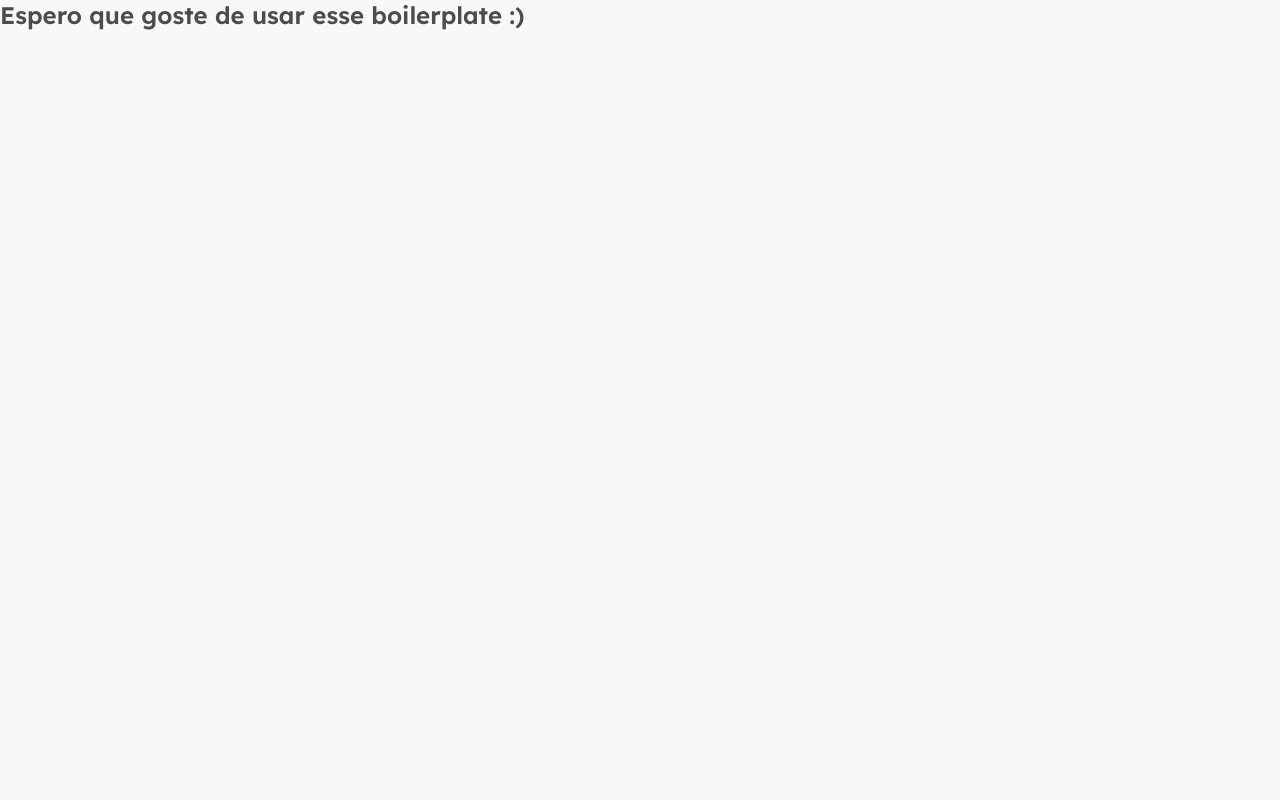
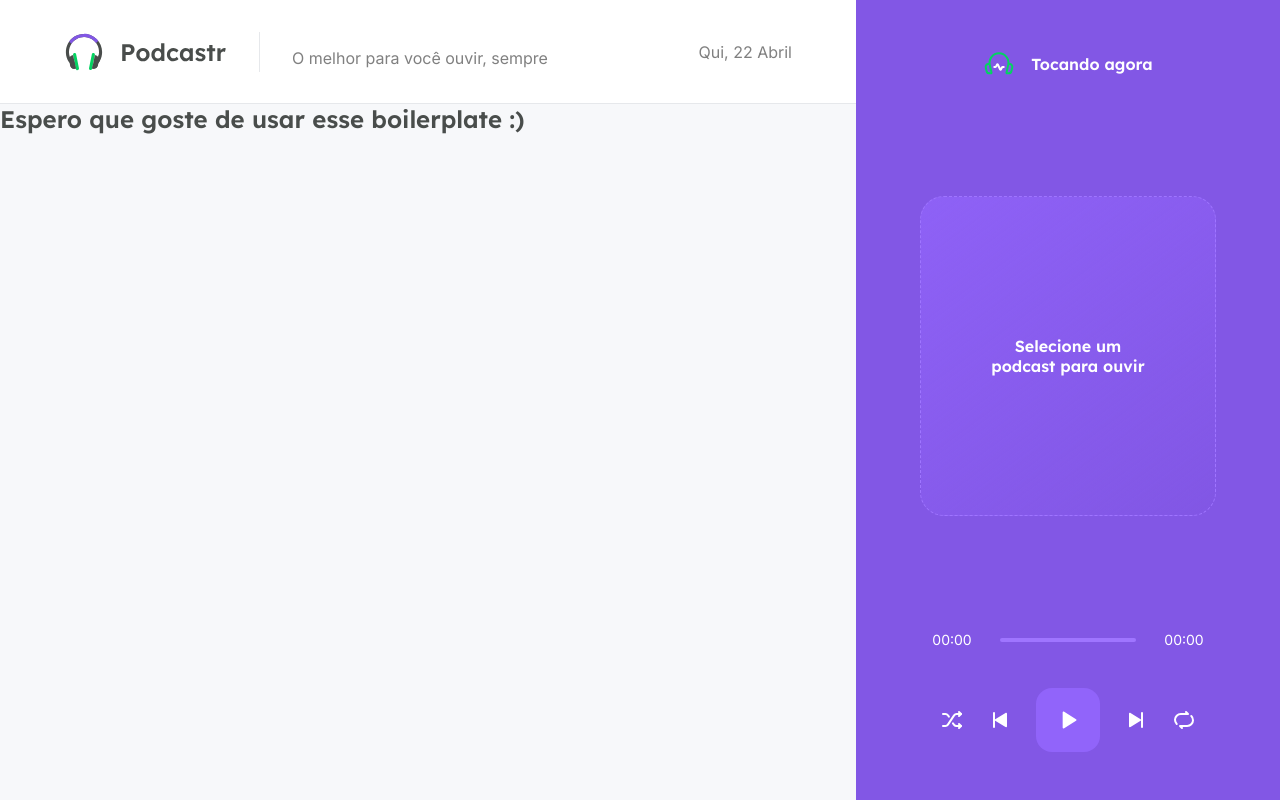
Before and after one commit to anddersonrds/podcastr, a Next.js app: page / in a window 1280 px wide. Built offline with nearby package versions, Linux system fonts and the light colour scheme.

Commit message:
Add GlobalWarpper

```diff
--- a/src/pages/_app.tsx
+++ b/src/pages/_app.tsx
@@ -2,25 +2,31 @@ import { AppProps } from 'next/app'
 import { ThemeProvider } from 'styled-components'
 import Head from 'next/head'
 
-import GlobalStyles from 'styles/global'
+import GlobalStyles, { Wrapper } from 'styles/global'
 import theme from 'styles/theme'
+
+import Header from 'components/Header'
+import Player from 'components/Player'
 
 function App({ Component, pageProps }: AppProps) {
   return (
     <ThemeProvider theme={theme}>
       <Head>
-        <title>AnddersonRds - Boilerplate v2.0</title>
-        <link rel="shortcut icon" href="/img/favicon.ico" />
-        <link rel="apple-touch-icon" href="/img/favicon.ico" />
+        <title>Podcastr</title>
+        <link rel="shortcut icon" href="img/playing.svg" />
+        <link rel="apple-touch-icon" href="img/playing.svg" />
         <link rel="manifest" href="/manifest.json" />
         <meta name="theme-color" content="#06092B" />
-        <meta
-          name="description"
-          content="A boilerplate configured for all your nexts projects"
-        />
+        <meta name="description" content="O melhor podcastr para você ouvir" />
       </Head>
-      <GlobalStyles />
-      <Component {...pageProps} />
+      <Wrapper>
+        <main>
+          <Header />
+          <Component {...pageProps} />
+        </main>
+        <Player />
+        <GlobalStyles />
+      </Wrapper>
     </ThemeProvider>
   )
 }
--- a/src/styles/global.ts
+++ b/src/styles/global.ts
@@ -1,4 +1,4 @@
-import {
+import styled, {
   createGlobalStyle,
   css,
   GlobalStyleComponent,
@@ -76,4 +76,12 @@ const GlobalStyles: GlobalStyleComponent<
   `};
 `
 
+export const Wrapper = styled.div`
+  display: flex;
+
+  > main {
+    flex: 1;
+  }
+`
+
 export default GlobalStyles
```
